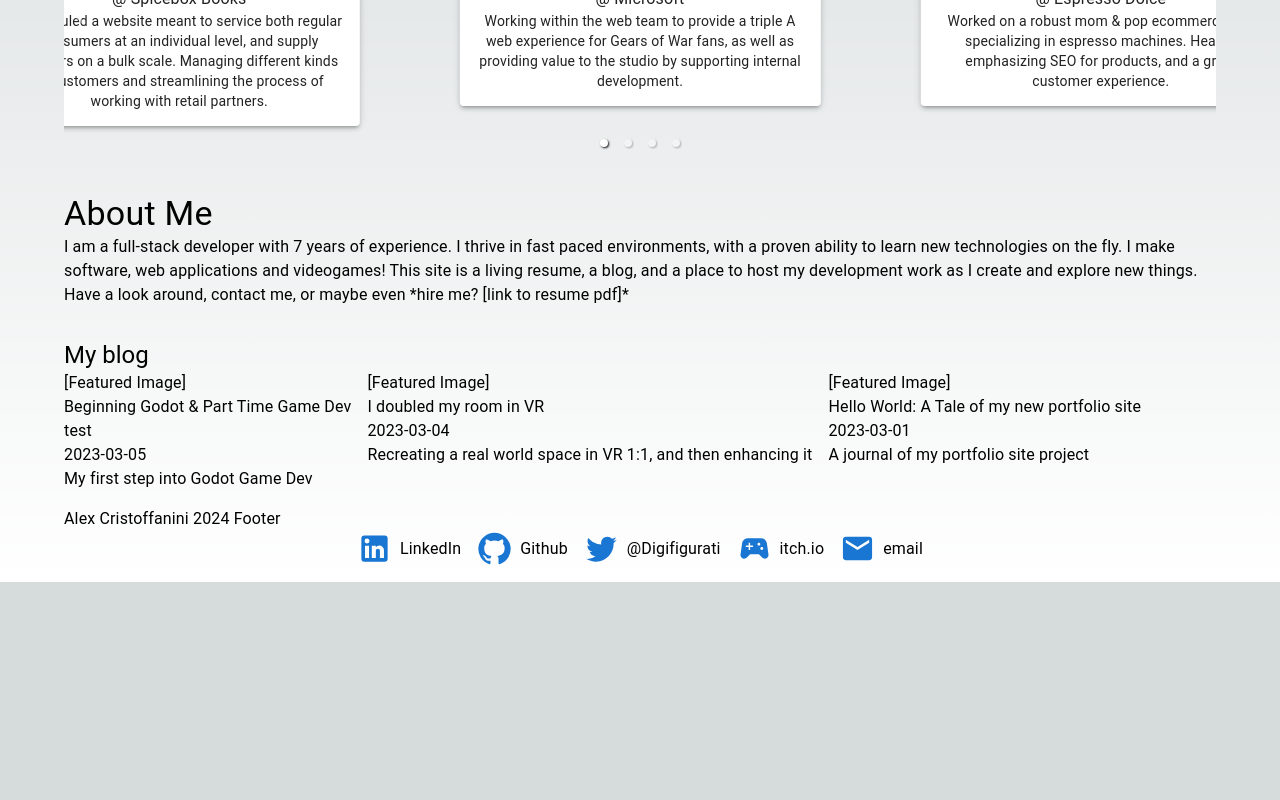
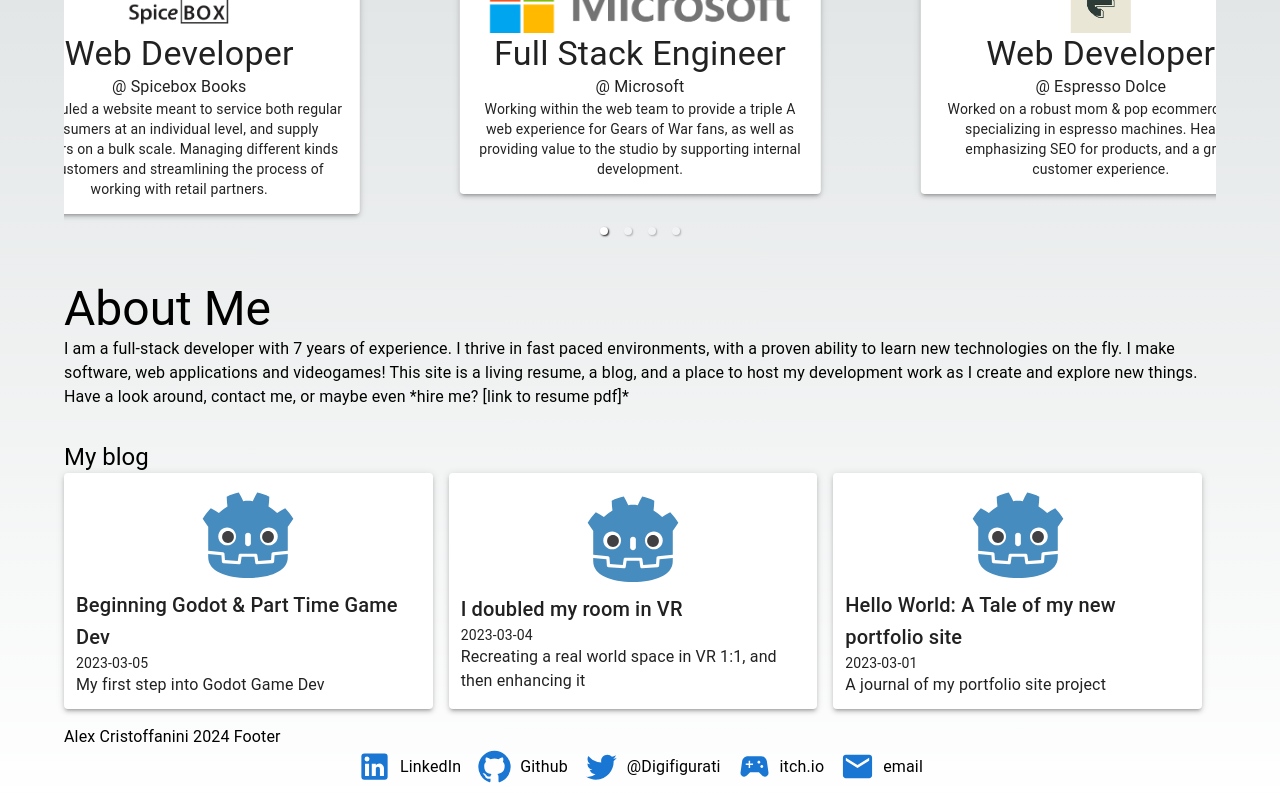
Before and after one commit to ACristoff/portfolio, a Next.js app in the folder next-portfolio/: page / in a window 1280 px wide. Shown: the part 358-1158 px from the top of the page. Before the commit the page ends 940 px from the top, so only its background shows below. Built offline with nearby package versions, Linux system fonts and the light colour scheme.

Commit message:
rework blog post thumbnail

```diff
--- a/next-portfolio/posts/beginninggodot.md
+++ b/next-portfolio/posts/beginninggodot.md
@@ -2,7 +2,7 @@
 title: 'Beginning Godot & Part Time Game Dev'
 date: '2023-03-05'
 description: My first step into Godot Game Dev
-image: 'test'
+image: 'Godot_icon.svg'
 ---
 
 Bluhhhhhhhh
--- a/next-portfolio/posts/helloworld.md
+++ b/next-portfolio/posts/helloworld.md
@@ -2,6 +2,7 @@
 title: 'Hello World: A Tale of my new portfolio site'
 date: '2023-03-01'
 description: A journal of my portfolio site project
+image: 'Godot_icon.svg'
 ---
 
 The goal of this project was to build a living CV that is easy to read, and easy to update. To do this I chose the following stack:
--- a/next-portfolio/posts/vrapartment.md
+++ b/next-portfolio/posts/vrapartment.md
@@ -2,6 +2,7 @@
 title: 'I doubled my room in VR'
 date: '2023-03-04'
 description: Recreating a real world space in VR 1:1, and then enhancing it
+image: 'Godot_icon.svg'
 ---
 
 The goal of this project was to blah blah blah
--- a/next-portfolio/src/app/components/blog/latestPosts.tsx
+++ b/next-portfolio/src/app/components/blog/latestPosts.tsx
@@ -1,29 +1,19 @@
 import { Box, Stack, Typography } from '@mui/material'
+import PostThumbnail from './postThumbnail'
 import React from 'react'
-
-const Post = ({ post }) => {
-    return (
-        <div>
-            <Typography>[Featured Image]</Typography>
-            <Typography>{post.title}</Typography>
-            <Typography>{post.image}</Typography>
-            <Typography>{post.date}</Typography>
-            <Typography>{post.description}</Typography>
-        </div>
-    )
-}
-
-
 
 const LatestPosts = ({ posts }) => {
 
     return (
         <Box >
             <Typography variant='h5'>My blog</Typography>
-            <Stack direction='row' spacing={2}>
+            <Stack
+                direction={{xs: 'column', md: 'row'}}
+                spacing={2}
+            >
                 {posts.map((post) => {
                     return (
-                        <Post post={post}  key={post.id}/>
+                        <PostThumbnail post={post} key={post.id}/>
                     )
                 })}
             </Stack>
--- /dev/null
+++ b/next-portfolio/src/app/components/blog/postThumbnail.tsx
@@ -0,0 +1,47 @@
+import { Box, Paper, Typography } from '@mui/material'
+import Image from 'next/image'
+import Link from 'next/link'
+// import { css } from '@emotion/react';
+import React from 'react'
+
+const thumbStyles = {
+    padding: 1.5,
+    width: '100%',
+    height: '100%',
+    display: 'flex',
+    // maxWidth: '33%',
+    flexDirection: 'column',
+    justifyContent: 'center',
+
+}
+
+
+const PostThumbnail = ({post}) => {
+    // console.log(post)
+    return (
+        <Box
+            sx={{
+                maxWidth: {xs: '100%', md: '32%'}
+            }}
+        >
+        <Link href={`posts/${post.id}`}>
+        <Paper elevation={3} sx={thumbStyles}>
+            <Box sx={{alignSelf: 'center'}}>
+                <Image
+                    src={`/images/${post.image}`}
+                    width={100}
+                    height={100}
+                    alt={`thumbnail image for blog post: ${post.title}`}
+                />
+            </Box>
+            <Typography variant='h6'>{post.title}</Typography>
+            <Typography variant='body2'>{post.date}</Typography>
+            <Typography>{post.description}</Typography>
+        </Paper>
+        </Link>
+        </Box>
+    )
+}
+
+
+export default PostThumbnail
--- a/next-portfolio/src/app/components/header/header.tsx
+++ b/next-portfolio/src/app/components/header/header.tsx
@@ -9,7 +9,7 @@ const Header  = () => {
             [Avatar?]
             <Typography variant="h1">ALEX CRISTOFFANINI</Typography>
             [Social Media Links]
-            <Typography variant="h3">
+            <Typography variant="h2">
             [Software Engineer / Web Developer / Game Developer]
             </Typography>
             <nav>
--- a/next-portfolio/src/app/page.tsx
+++ b/next-portfolio/src/app/page.tsx
@@ -25,7 +25,7 @@ export default function Home() {
             <Stack spacing={4} direction='column' >
                 <ExperienceCarousel />
                 <div>
-                    <Typography variant="h4">About Me</Typography>
+                    <Typography variant="h3">About Me</Typography>
                     {
                         //TODO Update this
                     }
```
Also changed, not shown: next-portfolio/public/images/Godot_icon.svg (added), next-portfolio/src/app/components/blog/Godot_icon.svg (added).
